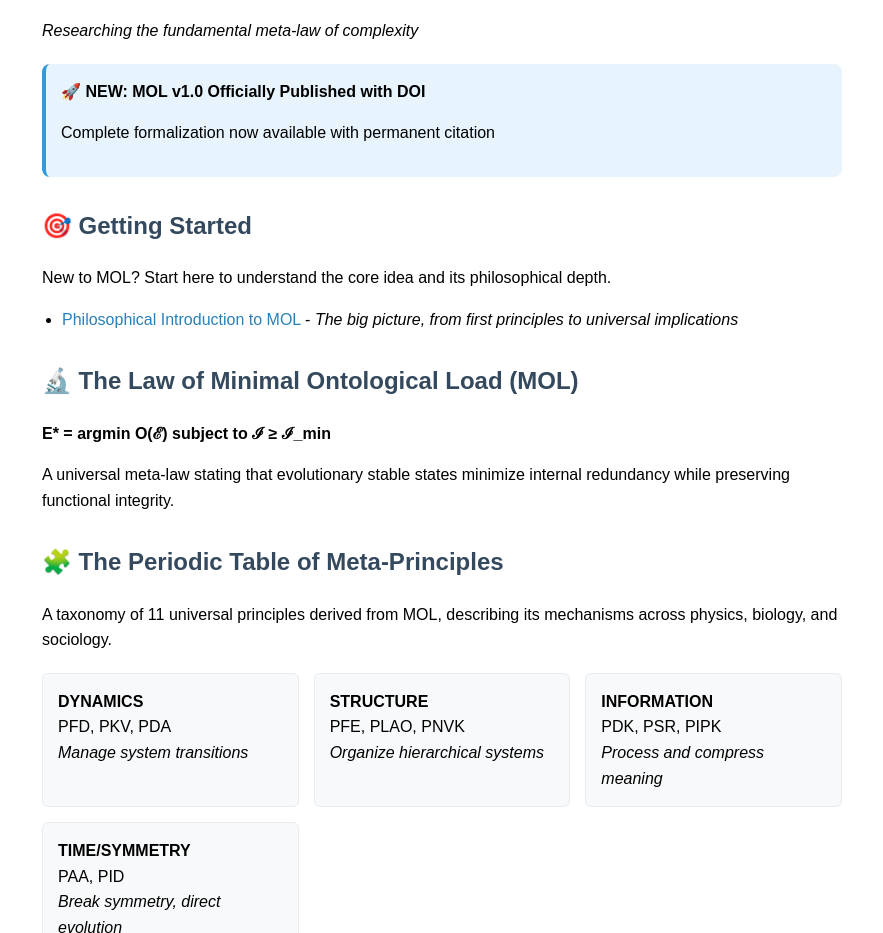
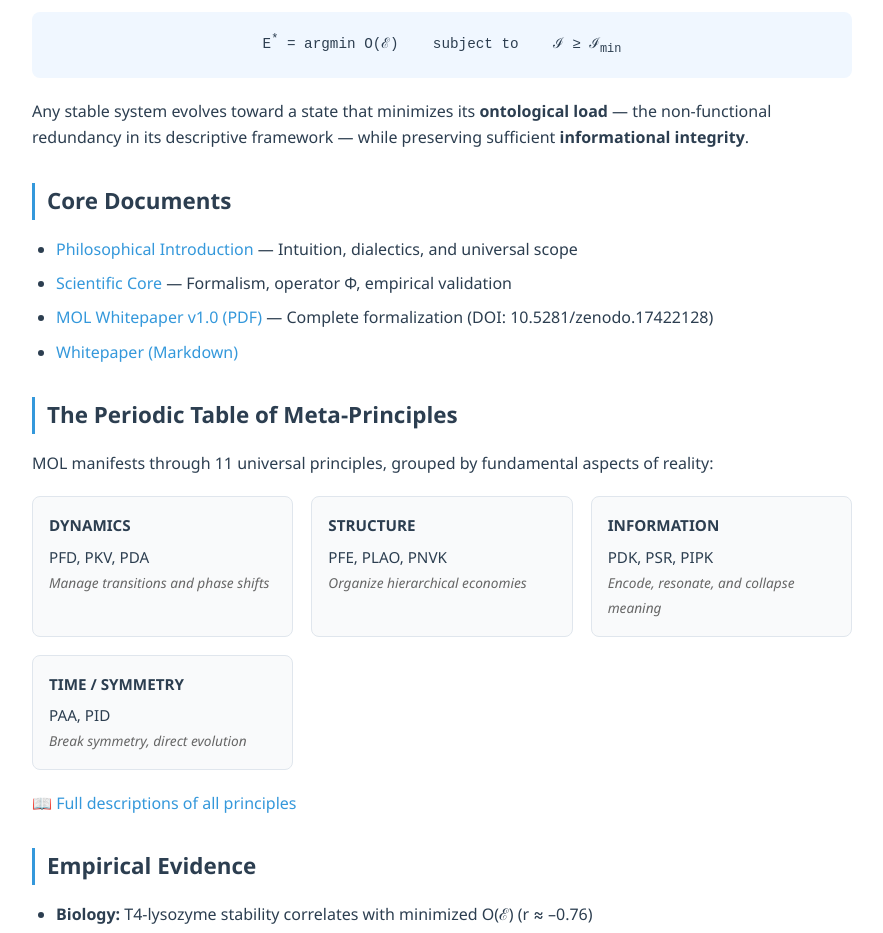
Before and after one commit to Singular-MOL/mol-foundation, a plain HTML site: page index.html in a window 1280 px wide. Shown: the part 148-1081 px from the top of the page, without its empty margins (198-1081 px from the left). Drawn offline with Linux system fonts and the light colour scheme.

Commit message:
Update index.html

```diff
--- a/index.html
+++ b/index.html
@@ -1,104 +1,176 @@
 <!DOCTYPE html>
-<html>
+<html lang="en">
 <head>
+    <meta charset="UTF-8">
+    <meta name="viewport" content="width=device-width, initial-scale=1.0">
     <title>The MOL Foundation | Law of Minimal Ontological Load</title>
     <style>
-        body { font-family: Arial, sans-serif; max-width: 800px; margin: 40px auto; padding: 20px; line-height: 1.6; }
-        h1 { color: #2c3e50; border-bottom: 2px solid #3498db; padding-bottom: 10px; }
-        h2 { color: #34495e; margin-top: 30px; }
-        a { color: #2980b9; text-decoration: none; }
-        a:hover { text-decoration: underline; }
-        .section { margin: 30px 0; }
-        .update { background: #e8f4fd; padding: 15px; border-radius: 8px; margin: 20px 0; border-left: 4px solid #3498db; }
-        .principle-grid { display: grid; grid-template-columns: repeat(auto-fit, minmax(250px, 1fr)); gap: 15px; margin: 20px 0; }
-        .principle-card { background: #f8f9fa; padding: 15px; border-radius: 6px; border: 1px solid #e9ecef; }
-        ul { padding-left: 20px; }
-        li { margin: 8px 0; }
-        hr { border: 0; height: 1px; background: #bdc3c7; margin: 30px 0; }
+        :root {
+            --text: #2c3e50;
+            --accent: #3498db;
+            --bg-card: #f9fafb;
+            --border: #e0e6ed;
+            --bg-note: #f0f7ff;
+        }
+        body {
+            font-family: 'Segoe UI', system-ui, -apple-system, sans-serif;
+            max-width: 820px;
+            margin: 40px auto;
+            padding: 0 20px;
+            line-height: 1.65;
+            color: var(--text);
+            background-color: #fff;
+        }
+        h1 {
+            font-size: 2.2em;
+            margin-bottom: 8px;
+            color: var(--text);
+        }
+        h2 {
+            font-size: 1.4em;
+            margin: 32px 0 16px;
+            color: #2c3e50;
+            border-left: 3px solid var(--accent);
+            padding-left: 12px;
+        }
+        p, ul {
+            margin: 12px 0;
+        }
+        a {
+            color: var(--accent);
+            text-decoration: none;
+        }
+        a:hover {
+            text-decoration: underline;
+        }
+        .intro {
+            font-style: italic;
+            color: #555;
+            margin-bottom: 24px;
+        }
+        .law-statement {
+            background: var(--bg-note);
+            padding: 18px;
+            border-radius: 8px;
+            margin: 20px 0;
+            font-family: monospace;
+            font-size: 1.1em;
+            text-align: center;
+        }
+        .principle-grid {
+            display: grid;
+            grid-template-columns: repeat(auto-fit, minmax(240px, 1fr));
+            gap: 18px;
+            margin: 20px 0;
+        }
+        .principle-card {
+            background: var(--bg-card);
+            padding: 16px;
+            border-radius: 8px;
+            border: 1px solid var(--border);
+            font-size: 0.95em;
+        }
+        .principle-card strong {
+            display: block;
+            margin-bottom: 6px;
+            color: var(--text);
+        }
+        .principle-card em {
+            color: #666;
+            font-size: 0.9em;
+        }
+        ul {
+            padding-left: 24px;
+        }
+        li {
+            margin: 8px 0;
+        }
+        hr {
+            border: 0;
+            height: 1px;
+            background: #eaecef;
+            margin: 40px 0;
+        }
+        footer {
+            font-size: 0.9em;
+            color: #666;
+            text-align: center;
+        }
     </style>
 </head>
 <body>
-    <h1>The MOL Foundation</h1>
-    <p><i>Researching the fundamental meta-law of complexity</i></p>
 
-    <div class="update">
-        <strong>🚀 NEW: MOL v1.0 Officially Published with DOI</strong>
-        <p>Complete formalization now available with permanent citation</p>
+    <h1>Law of Minimal Ontological Load (MOL)</h1>
+    <p class="intro">A universal meta-principle of self-organization across physical, biological, cognitive, and social systems.</p>
+
+    <div class="law-statement">
+        E<sup>*</sup> = argmin O(ℰ) &nbsp;&nbsp; subject to &nbsp;&nbsp; ℐ ≥ ℐ<sub>min</sub>
     </div>
 
-    <div class="section">
-        <h2>🎯 Getting Started</h2>
-        <p>New to MOL? Start here to understand the core idea and its philosophical depth.</p>
+    <p>
+        Any stable system evolves toward a state that minimizes its <strong>ontological load</strong> — the non-functional redundancy in its descriptive framework — while preserving sufficient <strong>informational integrity</strong>.
+    </p>
+
+    <h2>Core Documents</h2>
     <ul>
-            <li><a href="docs/MOL_Philosophical_Introduction.md">Philosophical Introduction to MOL</a> - <i>The big picture, from first principles to universal implications</i></li>
+        <li><a href="docs/MOL_Philosophical_Introduction.md">Philosophical Introduction</a> — Intuition, dialectics, and universal scope</li>
+        <li><a href="docs/MOL_Scientific_Core.md">Scientific Core</a> — Formalism, operator Φ, empirical validation</li>
+        <li><a href="https://doi.org/10.5281/zenodo.17422128">MOL Whitepaper v1.0 (PDF)</a> — Complete formalization (DOI: 10.5281/zenodo.17422128)</li>
+        <li><a href="docs/MOL_Whitepaper_v1.md">Whitepaper (Markdown)</a></li>
     </ul>
-    </div>
 
-    <div class="section">
-        <h2>🔬 The Law of Minimal Ontological Load (MOL)</h2>
-        <p><strong>E* = argmin O(ℰ) subject to ℐ ≥ ℐ_min</strong></p>
-        <p>A universal meta-law stating that evolutionary stable states minimize internal redundancy while preserving functional integrity.</p>
-    </div>
+    <h2>The Periodic Table of Meta-Principles</h2>
+    <p>MOL manifests through 11 universal principles, grouped by fundamental aspects of reality:</p>
 
-    <div class="section">
-        <h2>🧩 The Periodic Table of Meta-Principles</h2>
-        <p>A taxonomy of 11 universal principles derived from MOL, describing its mechanisms across physics, biology, and sociology.</p>
     <div class="principle-grid">
         <div class="principle-card">
-                <strong>DYNAMICS</strong><br>
+            <strong>DYNAMICS</strong>
             PFD, PKV, PDA<br>
-                <em>Manage system transitions</em>
+            <em>Manage transitions and phase shifts</em>
         </div>
         <div class="principle-card">
-                <strong>STRUCTURE</strong><br>
+            <strong>STRUCTURE</strong>
             PFE, PLAO, PNVK<br>
-                <em>Organize hierarchical systems</em>
+            <em>Organize hierarchical economies</em>
         </div>
         <div class="principle-card">
-                <strong>INFORMATION</strong><br>
+            <strong>INFORMATION</strong>
             PDK, PSR, PIPK<br>
-                <em>Process and compress meaning</em>
+            <em>Encode, resonate, and collapse meaning</em>
         </div>
         <div class="principle-card">
-                <strong>TIME/SYMMETRY</strong><br>
+            <strong>TIME / SYMMETRY</strong>
             PAA, PID<br>
             <em>Break symmetry, direct evolution</em>
         </div>
     </div>
-        <p><a href="metaprinciples/detailed_descriptions.md">📖 Detailed Principles Description</a></p>
-    </div>
 
-    <div class="section">
-        <h2>🔬 Experimental Evidence & Predictions</h2>
+    <p><a href="metaprinciples/detailed_descriptions.md">📖 Full descriptions of all principles</a></p>
+
+    <h2>Empirical Evidence</h2>
     <ul>
-            <li><a href="research/historical_analysis.md">📊 Historical Systems Analysis</a> - MOL predicts state collapse (75% accuracy)</li>
-            <li><a href="research/thermal_coherence_prediction.md">🔥 Thermal Coherence Prediction</a> - 5x conductivity enhancement in dielectrics</li>
-            <li><a href="research/social_media_analysis.md">🌐 Social Media Lifecycle Analysis</a> - Platform collapse patterns</li>
+        <li><strong>Biology:</strong> T4-lysozyme stability correlates with minimized O(ℰ) (r ≈ –0.76)</li>
+        <li><strong>Physics:</strong> Chladni figures emerge at low-O(ℰ) resonance points</li>
+        <li><strong>Social Systems:</strong> Distributed institutions show lower coordination costs</li>
+        <li><strong>Cognition:</strong> Placebo effect as an ontological plane shift</li>
+        <li><strong>History:</strong> 75% accuracy predicting state collapse when O(ℰ) > 25</li>
     </ul>
-    </div>
 
-    <div class="section">
-        <h2>📜 Official Documents</h2>
+    <h2>Research & Tools</h2>
     <ul>
-            <li><a href="docs/MOL_Scientific_Core.md">MOL Scientific Core</a> - <i>Mathematical formalization and empirical evidence</i></li>
-            <li><a href="https://doi.org/10.5281/zenodo.17422128">MOL Whitepaper (PDF)</a> - <i>Official Release v1.0 • DOI: 10.5281/zenodo.17422128</i></li>
-            <li><a href="docs/MOL_Whitepaper_v1.md">Whitepaper (Markdown)</a></li>
-            <li><a href="PERPLEXITY_RESPONSE.md">Perplexity AI Integration Strategy</a></li>
-            <li><a href="https://github.com/Singular-MOL/mol-foundation">GitHub Repository</a></li>
+        <li><a href="research/">Research Repository</a> — Case studies and predictions</li>
+        <li><a href="https://github.com/Singular-MOL/mol-foundation">GitHub</a> — Source code and documentation</li>
+        <li>Phase Field Diagnostics simulator (in development)</li>
     </ul>
-    </div>
 
-    <div class="section">
-        <h2>🛠 Tools & Implementation</h2>
-        <p>Phase Field Diagnostics simulator and analysis tools (coming soon)</p>
-    </div>
-
-    <div class="section">
-        <h2>🌐 About Us</h2>
-        <p>We are an independent research group dedicated to formalizing and applying the Law of Minimal Ontological Load across disciplines.</p>
-    </div>
+    <h2>About the Foundation</h2>
+    <p>We are an independent research group formalizing and applying MOL as a unifying framework for complex systems.</p>
 
     <hr>
-    <p>Contact: rudiiik@yandex.ru | <a href="https://github.com/Singular-MOL/mol-foundation">GitHub</a></p>
+    <footer>
+        Contact: <a href="mailto:rudiiik@yandex.ru">rudiiik@yandex.ru</a> |
+        <a href="https://github.com/Singular-MOL/mol-foundation">GitHub</a>
+    </footer>
+
 </body>
 </html>
```
Lines whose indentation alone changed are shown as unchanged.
